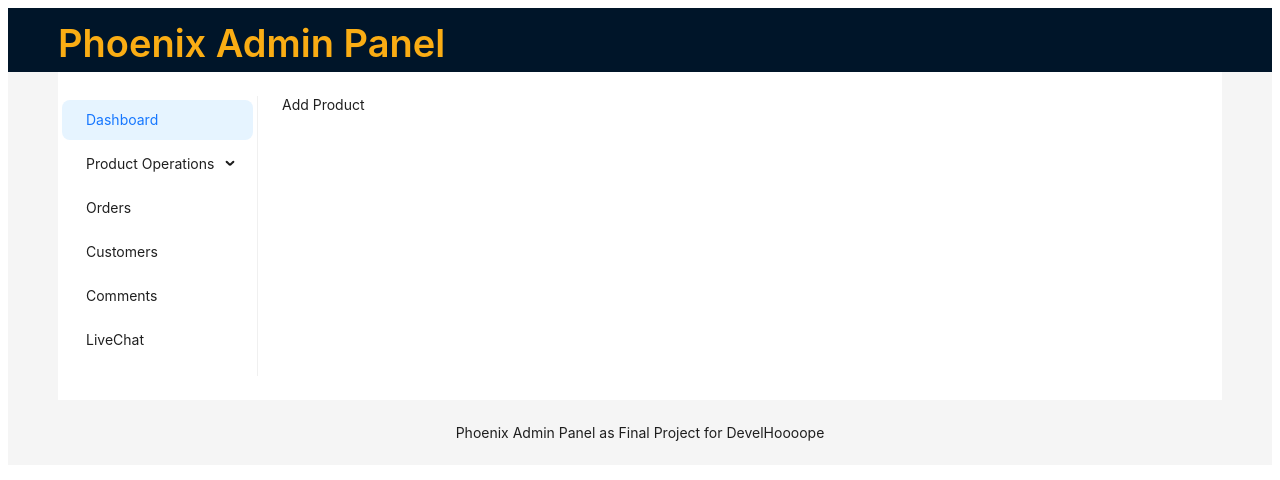
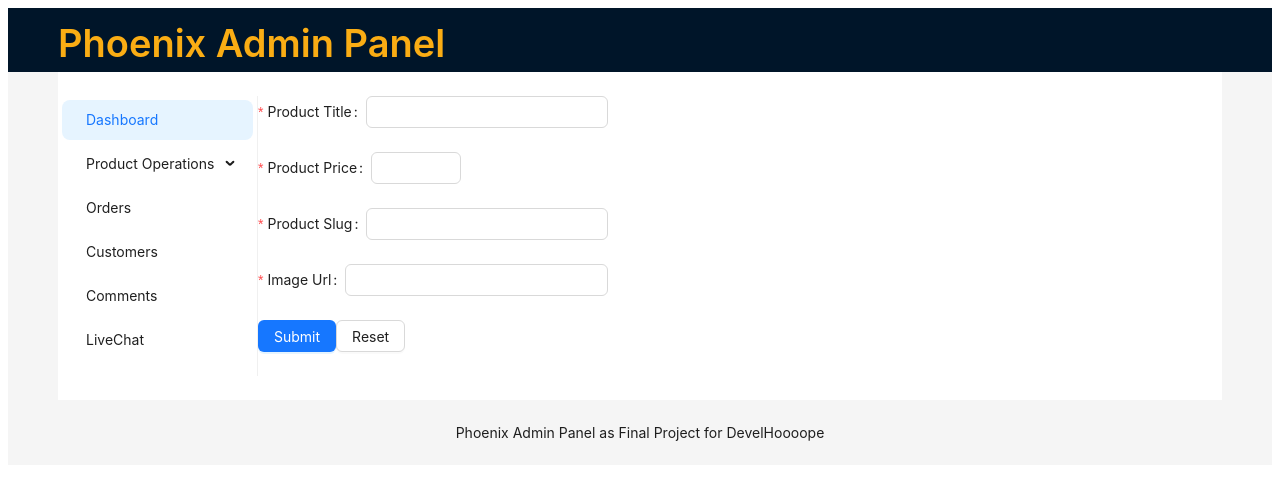
Before and after one commit to ahgsql/phoenix-admin, a React (Vite) app: page /products/add in a window 1280 px wide. Shown: the top 480 px of the page. Built offline with nearby package versions, Linux system fonts and the light colour scheme.

Commit message:
add product page

```diff
--- /dev/null
+++ b/src/hooks/addProduct.js
@@ -0,0 +1,16 @@
+import axios from "axios";
+
+export default async function addProduct(data) {
+  try {
+    let response = await axios.post(
+      import.meta.env.VITE_BASE_URL + `api/products/newProduct`,
+      data
+    );
+    if (response.data.success) {
+      return response.data.product;
+    }
+  } catch (error) {
+    console.error(error);
+    return false;
+  }
+}
--- a/src/pages/AddProduct/main.jsx
+++ b/src/pages/AddProduct/main.jsx
@@ -1,11 +1,85 @@
 import React from "react";
-
-import { Breadcrumb, Layout, Menu, theme } from "antd";
-
-const { Header, Content, Footer, Sider } = Layout;
+import { Button, Form, Input, InputNumber } from "antd";
+import addProduct from "../../hooks/addProduct";
 
 export default function AddProduct() {
+  const [form] = Form.useForm();
+  const onFinish = () => {
+    let formData = form.getFieldsValue();
+    let data = {
+      productTitle: formData.title,
+      productPrice: formData.price,
+      productSlug: formData.slug,
+      productImg: [{ url: formData.productImg }],
+    };
+    addProduct(data);
+  };
+
+  const onReset = () => {
+    form.resetFields();
+  };
+
   return (
-    <Content style={{ padding: "0 24px", minHeight: 280 }}>Add Product</Content>
+    <Form
+      form={form}
+      name="control-hooks"
+      onFinish={onFinish}
+      style={{
+        maxWidth: 600,
+      }}
+    >
+      <Form.Item
+        name="title"
+        label="Product Title"
+        rules={[
+          {
+            required: true,
+          },
+        ]}
+      >
+        <Input />
+      </Form.Item>
+      <Form.Item
+        name="price"
+        label="Product Price"
+        rules={[
+          {
+            required: true,
+          },
+        ]}
+      >
+        <InputNumber />
+      </Form.Item>
+      <Form.Item
+        name="slug"
+        label="Product Slug"
+        rules={[
+          {
+            required: true,
+          },
+        ]}
+      >
+        <Input />
+      </Form.Item>
+      <Form.Item
+        name="productImg"
+        label="Image Url"
+        rules={[
+          {
+            required: true,
+          },
+        ]}
+      >
+        <Input />
+      </Form.Item>
+      <Form.Item>
+        <Button type="primary" htmlType="submit">
+          Submit
+        </Button>
+        <Button htmlType="button" onClick={onReset}>
+          Reset
+        </Button>
+      </Form.Item>
+    </Form>
   );
 }
```
